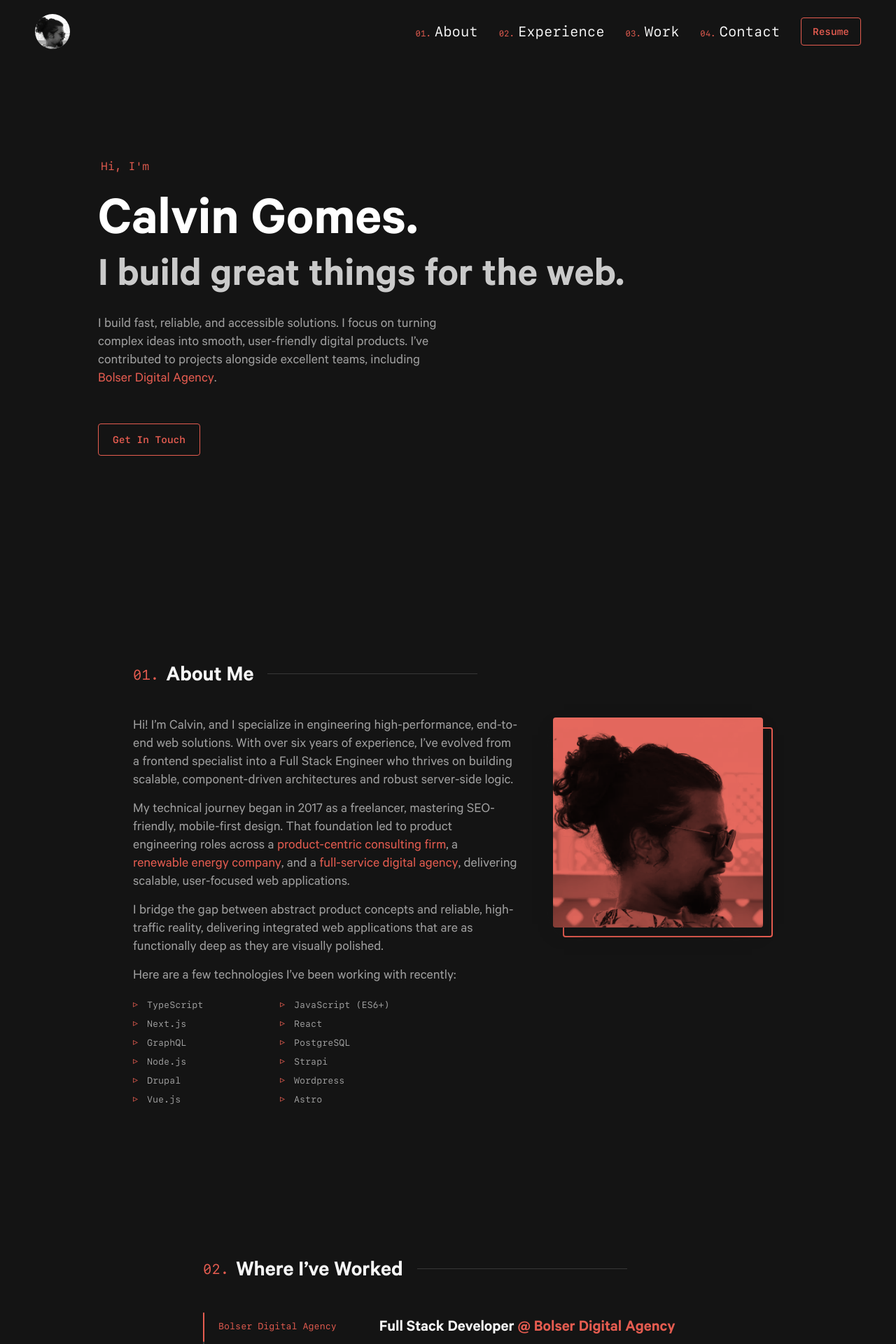
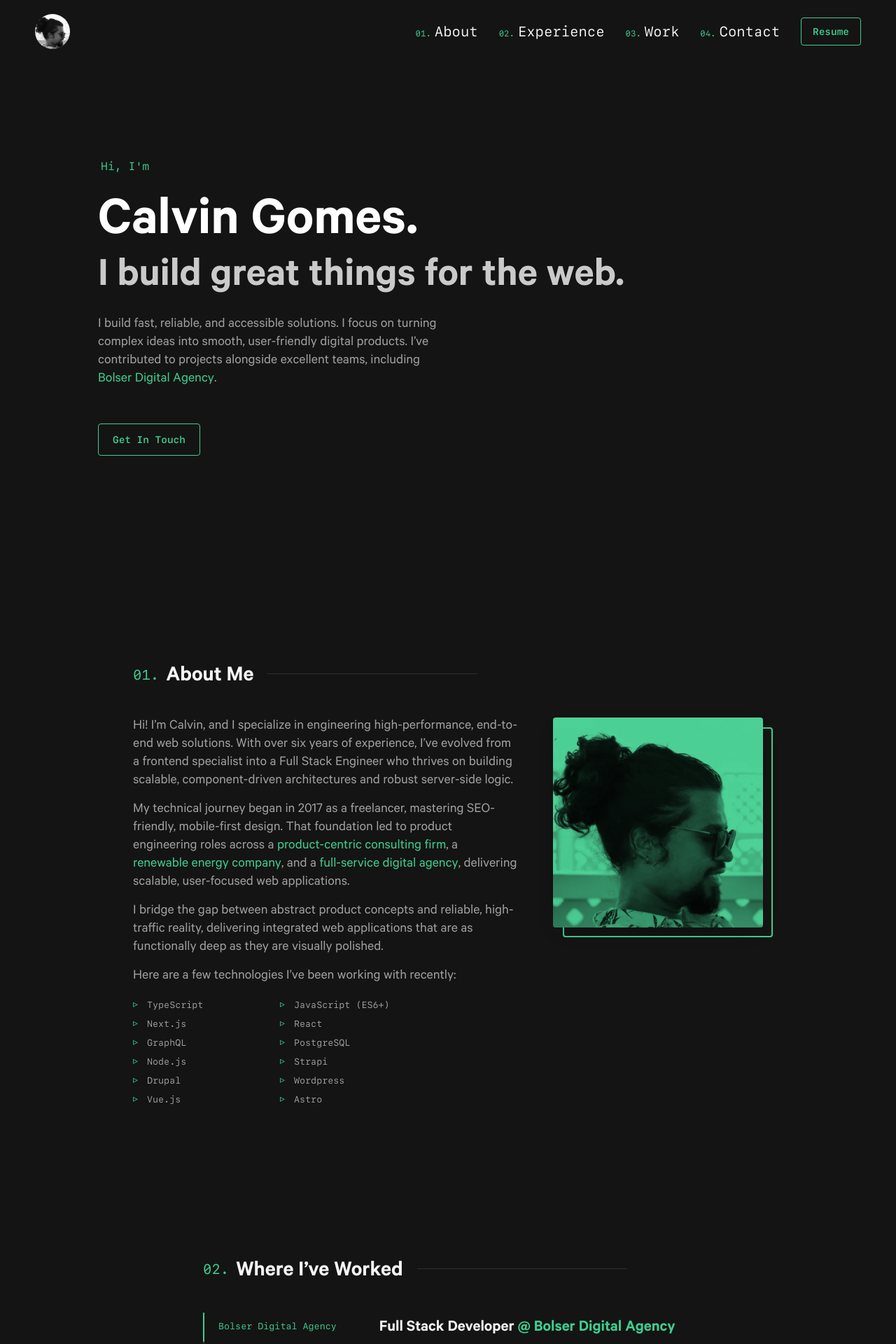
Before and after one commit to calvingomes/cal-portfolio, a Next.js app: page / in a window 1280 px wide. Shown: the top 1920 px of the page at 70% size. Built offline with nearby package versions, Linux system fonts and the light colour scheme.

Commit message:
style: update accent colors

```diff
--- a/src/components/About/About.module.css
+++ b/src/components/About/About.module.css
@@ -34,7 +34,7 @@
   content: "▹";
   position: absolute;
   left: 0;
-  color: var(--accent-red);
+  color: var(--accent);
   font-size: var(--fz-sm);
   line-height: 12px;
 }
@@ -56,7 +56,7 @@
   display: block;
   position: relative;
   width: 300px;
-  background-color: var(--accent-red);
+  background-color: var(--accent);
   border-radius: var(--border-radius);
   transition: var(--transition);
   box-shadow: 0 10px 30px -15px var(--shadow);
@@ -105,7 +105,7 @@
 }
 
 .wrapper::after {
-  border: 2px solid var(--accent-red);
+  border: 2px solid var(--accent);
   top: 14px;
   left: 14px;
   z-index: -1;
--- a/src/components/Contact/Contact.module.css
+++ b/src/components/Contact/Contact.module.css
@@ -13,7 +13,7 @@
 .overline {
   display: block;
   margin-bottom: 20px;
-  color: var(--accent-red);
+  color: var(--accent);
   font-family: var(--font-mono);
   font-size: var(--fz-md);
   font-weight: 400;
@@ -35,9 +35,9 @@
 .emailLink {
   margin-top: 50px;
   padding: 1.25rem 1.75rem;
-  border: 1px solid var(--accent-red);
+  border: 1px solid var(--accent);
   border-radius: var(--border-radius);
-  color: var(--accent-red);
+  color: var(--accent);
   background: transparent;
   font-family: var(--font-mono);
   font-size: var(--fz-sm);
@@ -47,7 +47,7 @@
 
 .emailLink:hover,
 .emailLink:focus-visible {
-  background-color: var(--accent-red-tint);
-  box-shadow: 4px 4px 0 0 var(--accent-red);
+  background-color: var(--accent-tint);
+  box-shadow: 4px 4px 0 0 var(--accent);
   transform: translate(-5px, -5px);
 }
--- a/src/components/Footer/Footer.module.css
+++ b/src/components/Footer/Footer.module.css
@@ -36,7 +36,7 @@
 
 .ul a:hover,
 .ul a:focus {
-  color: var(--accent-red);
+  color: var(--accent);
   outline: 0;
   transform: translateY(-3px);
 }
@@ -63,6 +63,6 @@
 
 .credit a:hover,
 .credit a:focus {
-  color: var(--accent-red);
+  color: var(--accent);
   outline: 0;
 }
--- a/src/components/Hero/Hero.module.css
+++ b/src/components/Hero/Hero.module.css
@@ -8,8 +8,7 @@
   padding: 0;
 }
 
-@media (max-height: 700px) and (min-width: 700px),
-(max-width: 360px) {
+@media (max-height: 700px) and (min-width: 700px), (max-width: 360px) {
   .heroSection {
     height: auto;
     padding-top: calc(var(--nav-height) - 20px);
@@ -18,7 +17,7 @@
 
 .heroSection h1 {
   margin: 0 0 30px 4px;
-  color: var(--accent-red);
+  color: var(--accent);
   font-family: var(--font-mono);
   font-size: clamp(var(--fz-sm), 5vw, var(--fz-md));
   font-weight: 400;
@@ -44,9 +43,9 @@
   padding: 13px 20px;
   margin-top: 50px;
   background-color: transparent;
-  border: 1px solid var(--accent-red);
+  border: 1px solid var(--accent);
   border-radius: var(--border-radius);
-  color: var(--accent-red);
+  color: var(--accent);
   text-decoration: none;
   font-size: var(--fz-sm);
   font-family: var(--font-mono);
@@ -56,8 +55,8 @@
 
 .emailLink:hover,
 .emailLink:focus {
-  background-color: var(--accent-red-tint);
-  box-shadow: 3px 3px 0 0 var(--accent-red);
+  background-color: var(--accent-tint);
+  box-shadow: 3px 3px 0 0 var(--accent);
   transform: translate(-4px, -4px);
 }
 
--- a/src/components/Jobs/Jobs.module.css
+++ b/src/components/Jobs/Jobs.module.css
@@ -68,7 +68,7 @@
 }
 
 .activeTab {
-  color: var(--accent-red);
+  color: var(--accent);
 }
 
 @media (max-width: 768px) {
@@ -96,7 +96,7 @@
   width: 2px;
   height: var(--tab-height);
   border-radius: var(--border-radius);
-  background: var(--accent-red);
+  background: var(--accent);
   transform: translateY(calc(var(--activeId) * var(--tab-height)));
   transition: transform 0.25s cubic-bezier(0.645, 0.045, 0.355, 1);
   transition-delay: 0.1s;
@@ -139,7 +139,7 @@
 }
 
 .company {
-  color: var(--accent-red);
+  color: var(--accent);
 }
 
 .range {
@@ -165,5 +165,5 @@
   content: "▹";
   position: absolute;
   left: 0;
-  color: var(--accent-red);
+  color: var(--accent);
 }
--- a/src/components/Menu/Menu.module.css
+++ b/src/components/Menu/Menu.module.css
@@ -38,7 +38,7 @@
     width: var(--hamburger-width);
     height: 2px;
     border-radius: var(--border-radius);
-    background-color: var(--accent-red);
+    background-color: var(--accent);
     transition: transform 0.22s;
   }
 
@@ -50,7 +50,7 @@
     width: var(--hamburger-width);
     height: 2px;
     border-radius: 4px;
-    background-color: var(--accent-red);
+    background-color: var(--accent);
     transition:
       transform 0.15s ease,
       top 0.15s ease,
@@ -139,7 +139,7 @@
     content: "0" counter(item) ".";
     display: block;
     margin-bottom: 5px;
-    color: var(--accent-red);
+    color: var(--accent);
   }
 
   @media (max-width: 600px) {
@@ -161,7 +161,7 @@
     padding: 18px 50px;
     margin: 10% auto 0;
     width: max-content;
-    background-color: var(--accent-red);
+    background-color: var(--accent);
     color: var(--charcoal);
     border-radius: var(--border-radius);
     text-decoration: none;
--- a/src/components/Navbar/Navbar.module.css
+++ b/src/components/Navbar/Navbar.module.css
@@ -58,7 +58,7 @@
 }
 
 .logo a {
-  color: var(--accent-red);
+  color: var(--accent);
   position: relative;
   z-index: 1;
   text-decoration: none;
@@ -119,13 +119,13 @@
 .li a::before {
   content: "0" counter(item) ".";
   margin-right: 5px;
-  color: var(--accent-red);
+  color: var(--accent);
   font-size: var(--fz-xxs);
 }
 
 .li a:hover,
 .li .activeLink {
-  color: var(--accent-red);
+  color: var(--accent);
   outline: 0;
 }
 
@@ -136,9 +136,9 @@
   padding: 10px 16px;
   margin-left: 15px;
   background-color: transparent;
-  border: 1px solid var(--accent-red);
+  border: 1px solid var(--accent);
   border-radius: var(--border-radius);
-  color: var(--accent-red);
+  color: var(--accent);
   text-decoration: none;
   font-size: var(--fz-sm);
   font-family: var(--font-mono);
@@ -149,7 +149,7 @@
 
 .resumeButton:hover,
 .resumeButton:focus {
-  background-color: var(--accent-red-tint);
-  box-shadow: 3px 3px 0 0 var(--accent-red);
+  background-color: var(--accent-tint);
+  box-shadow: 3px 3px 0 0 var(--accent);
   transform: translate(-4px, -4px);
 }
--- a/src/components/Projects/Projects.module.css
+++ b/src/components/Projects/Projects.module.css
@@ -83,7 +83,7 @@
 }
 
 .folder {
-  color: var(--accent-red);
+  color: var(--accent);
 }
 
 .folder svg {
@@ -163,8 +163,8 @@
 .moreButton {
   display: inline-block;
   background: transparent;
-  border: 1px solid var(--accent-red);
-  color: var(--accent-red);
+  border: 1px solid var(--accent);
+  color: var(--accent);
   padding: 1rem 1.75rem;
   border-radius: var(--border-radius);
   font-size: var(--fz-sm);
@@ -174,7 +174,7 @@
 
 .moreButton:hover,
 .moreButton:focus {
-  background-color: var(--accent-red-tint);
-  box-shadow: 3px 3px 0 0 var(--accent-red);
+  background-color: var(--accent-tint);
+  box-shadow: 3px 3px 0 0 var(--accent);
   transform: translate(-4px, -4px);
 }
--- a/src/styles/base.css
+++ b/src/styles/base.css
@@ -16,7 +16,7 @@ html {
 }
 
 :focus {
-  outline: 2px dashed var(--accent-red);
+  outline: 2px dashed var(--accent);
   outline-offset: 3px;
 }
 
@@ -26,7 +26,7 @@ html {
 }
 
 :focus-visible {
-  outline: 2px dashed var(--accent-red);
+  outline: 2px dashed var(--accent);
   outline-offset: 3px;
 }
 
@@ -83,7 +83,7 @@ body.blur header {
   background-color: transparent;
 }
 
-body.blur #content>* {
+body.blur #content > * {
   filter: blur(5px) brightness(0.7);
   transition: var(--transition);
   pointer-events: none;
@@ -165,16 +165,16 @@ h6 {
   position: relative;
   bottom: 4px;
   counter-increment: section;
-  content: '0' counter(section) '.';
+  content: "0" counter(section) ".";
   margin-right: 10px;
-  color: var(--accent-red);
+  color: var(--accent);
   font-family: var(--font-mono);
   font-size: clamp(var(--fz-md), 3vw, var(--fz-xl));
   font-weight: 400;
 }
 
 .numbered-heading:after {
-  content: '';
+  content: "";
   display: block;
   position: relative;
   top: -5px;
@@ -229,13 +229,13 @@ a {
   display: inline-block;
   text-decoration: none;
   text-decoration-skip-ink: auto;
-  color: var(--accent-red);
+  color: var(--accent);
   position: relative;
   transition: var(--transition);
 }
 
 a:hover {
-  color: var(--accent-bright-red);
+  color: var(--accent-bright);
 }
 
 button {
@@ -266,7 +266,7 @@ p:last-of-type {
   margin: 0;
 }
 
-p>code {
+p > code {
   background-color: var(--dark-grey);
   color: var(--white);
   font-size: var(--fz-sm);
@@ -275,7 +275,7 @@ p>code {
 }
 
 blockquote {
-  border-left-color: var(--accent-red);
+  border-left-color: var(--accent);
   border-left-style: solid;
   border-left-width: 1px;
   margin-left: 0;
@@ -301,18 +301,18 @@ code {
 }
 
 #logo {
-  color: var(--accent-red);
+  color: var(--accent);
 }
 
 .overline {
-  color: var(--accent-red);
+  color: var(--accent);
   font-family: var(--font-mono);
   font-size: var(--fz-md);
   font-weight: 400;
 }
 
 .subtitle {
-  color: var(--accent-red);
+  color: var(--accent);
   margin: 0 0 20px 0;
   font-size: var(--fz-md);
   font-family: var(--font-mono);
@@ -320,13 +320,13 @@ code {
   line-height: 1.5;
 }
 
-@media (max-width:1080px) {
+@media (max-width: 1080px) {
   .subtitle {
     font-size: var(--fz-sm);
   }
 }
 
-@media (max-width:768px) {
+@media (max-width: 768px) {
   .subtitle {
     font-size: var(--fz-xs);
   }
--- a/src/styles/utils.css
+++ b/src/styles/utils.css
@@ -21,36 +21,36 @@
 
 .link:hover,
 .link:focus-visible {
-  color: var(--accent-red);
+  color: var(--accent);
   outline: 0;
 }
 
 .inline-link {
   display: inline-block;
   position: relative;
-  color: var(--accent-red);
+  color: var(--accent);
   transition: var(--transition);
 }
 
 .inline-link:hover,
 .inline-link:focus-visible {
-  color: var(--accent-red);
+  color: var(--accent);
   outline: 0;
 }
 
-.inline-link>* {
-  color: var(--accent-red) !important;
+.inline-link > * {
+  color: var(--accent) !important;
   transition: var(--transition);
 }
 
 .inline-link:after {
-  content: '';
+  content: "";
   display: block;
   width: 0;
   height: 1px;
   position: relative;
   bottom: 0.37em;
-  background-color: var(--accent-red);
+  background-color: var(--accent);
   opacity: 0.5;
 }
 
@@ -66,9 +66,9 @@
 }
 
 .btn {
-  color: var(--accent-red);
+  color: var(--accent);
   background-color: transparent;
-  border: 1px solid var(--accent-red);
+  border: 1px solid var(--accent);
   border-radius: var(--border-radius);
   font-size: var(--fz-xs);
   font-family: var(--font-mono);
@@ -81,7 +81,7 @@
 .btn:hover,
 .btn:focus-visible {
   outline: none;
-  box-shadow: 4px 4px 0 0 var(--accent-red);
+  box-shadow: 4px 4px 0 0 var(--accent);
   transform: translate(-5px, -5px);
 }
 
@@ -97,7 +97,7 @@
 
 .btn--sm:hover,
 .btn--sm:focus-visible {
-  box-shadow: 3px 3px 0 0 var(--accent-red);
+  box-shadow: 3px 3px 0 0 var(--accent);
   transform: translate(-4px, -4px);
 }
 
@@ -108,7 +108,7 @@
 
 .btn--lg:hover,
 .btn--lg:focus-visible {
-  box-shadow: 4px 4px 0 0 var(--accent-red);
+  box-shadow: 4px 4px 0 0 var(--accent);
   transform: translate(-5px, -5px);
 }
 
@@ -136,10 +136,10 @@
 }
 
 .fancy-list li:before {
-  content: '▹';
+  content: "▹";
   position: absolute;
   left: 0;
-  color: var(--accent-red);
+  color: var(--accent);
 }
 
 .reset-list {
--- a/src/styles/variables.css
+++ b/src/styles/variables.css
@@ -1,33 +1,19 @@
 :root {
   --charcoal: #141414;
-  --dark-grey: #282828;
-  --medium-grey: #383838;
-  --shadow: #141414cc;
+  --dark-grey: #232323;
+  --medium-grey: #2f2f2f;
+  --surface: #1b1b1b;
+  --shadow: #00000066;
 
   --text-subtle: #666666;
   --text-secondary: #a0a0a0;
   --text-primary: #cacaca;
-  --text-highlight: #f7f7f7;
+  --text-highlight: #f5f5f5;
   --white: #ffffff;
 
-  --accent-red: #e55c50;
-  --accent-red-tint: #e55c5026;
-  --accent-bright-red: #ff8c8c;
-
-  /* --charcoal: #ffffff;
-  --dark-grey: #f5f5f5;
-  --medium-grey: #e0e0e0;
-  --shadow: #0000001a;
-
-  --text-subtle: #999999;
-  --text-secondary: #666666;
-  --text-primary: #333333;
-  --text-highlight: #121212;
-  --white: #000000;
-
-  --accent-red: #d32f2f;
-  --accent-red-tint: #d32f2f15;
-  --accent-bright-red: #b71c1c; */
+  --accent: #3ecf8e;
+  --accent-bright: #63e6a8;
+  --accent-tint: #3ecf8e26;
 
   --font-sans:
     "Calibre", "Inter", "San Francisco", "SF Pro Text", -apple-system,
```
Also changed, not shown: src/components/Featured/Featured.module.css (+7 -7 lines).
